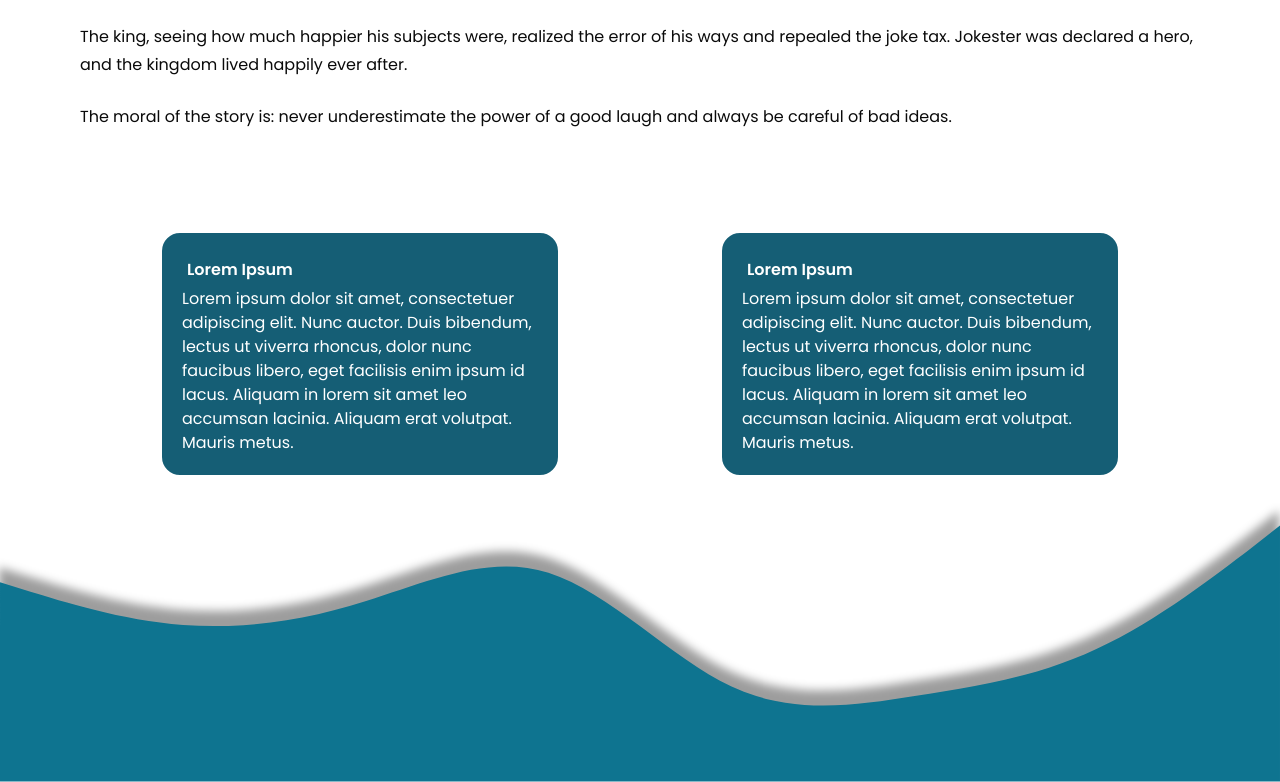
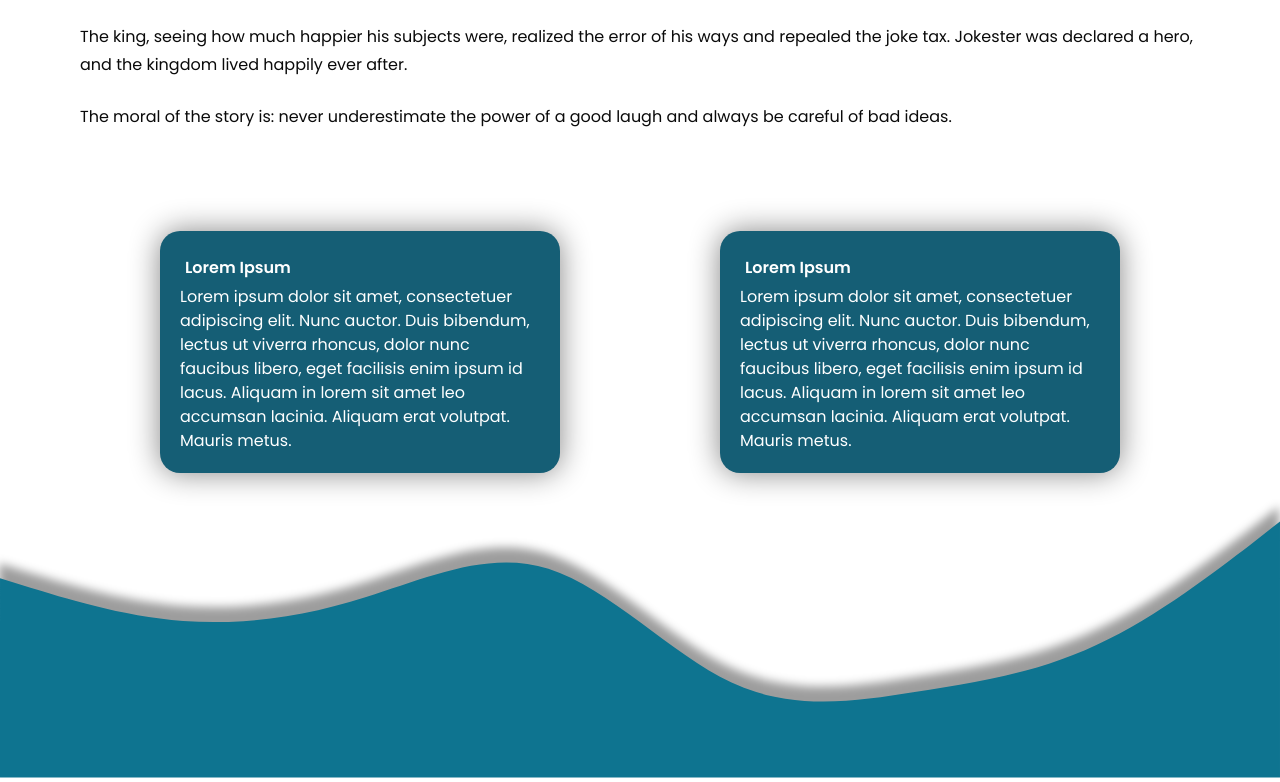
Before and after one commit to L3onardoCZ/pvd-project, a Next.js app: page / in a window 1280 px wide. Shown: the part 2015-2797 px from the top of the page. Built offline with nearby package versions, Linux system fonts and the light colour scheme.

Commit message:
card shadow

```diff
--- a/src/components/card.css
+++ b/src/components/card.css
@@ -6,6 +6,8 @@
     border-radius: 20px;
     width: 400px;
     color: white;
+    filter: drop-shadow(0px 0px 15px #0000007a);
+    border: none;
 }
 
 .div h2{
```
